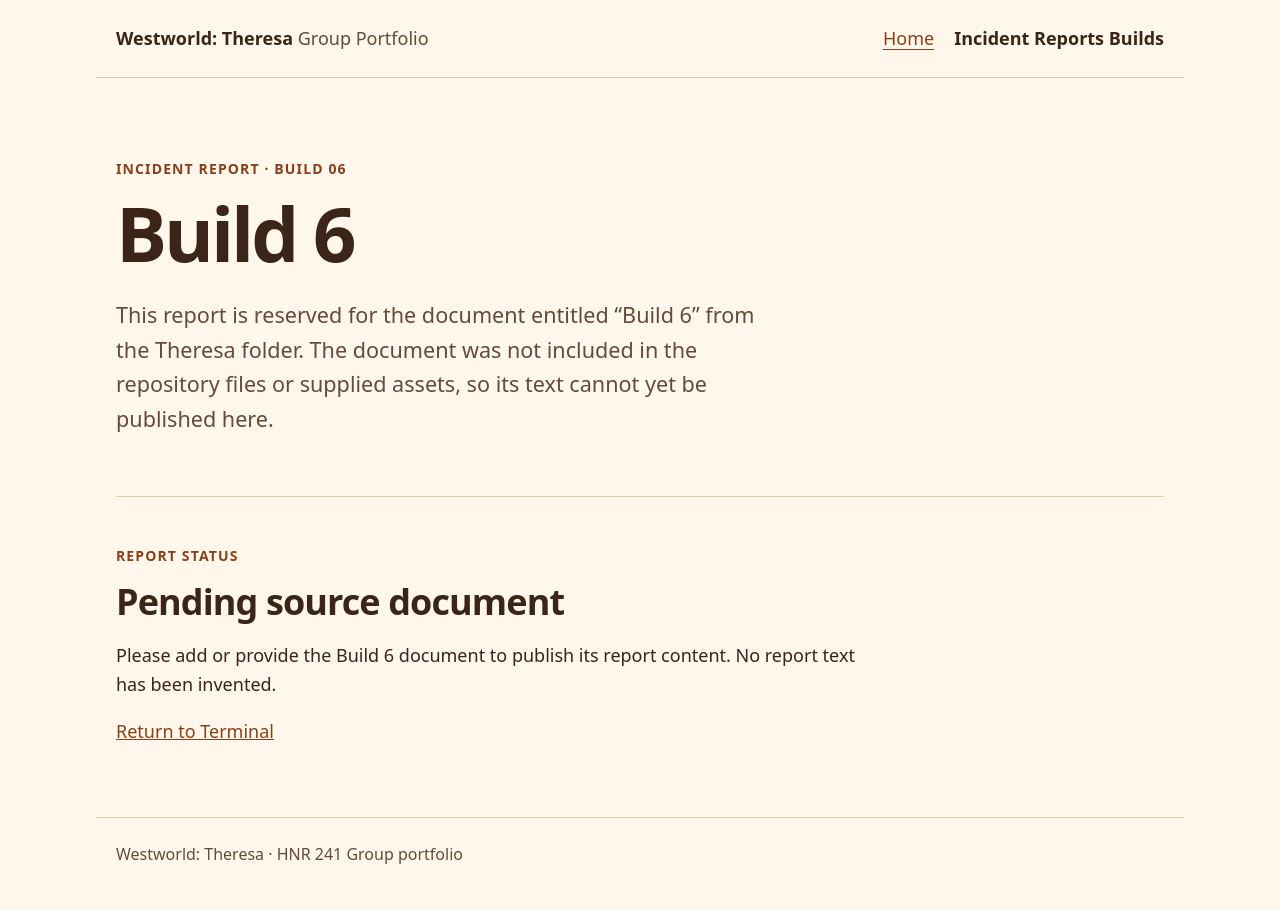
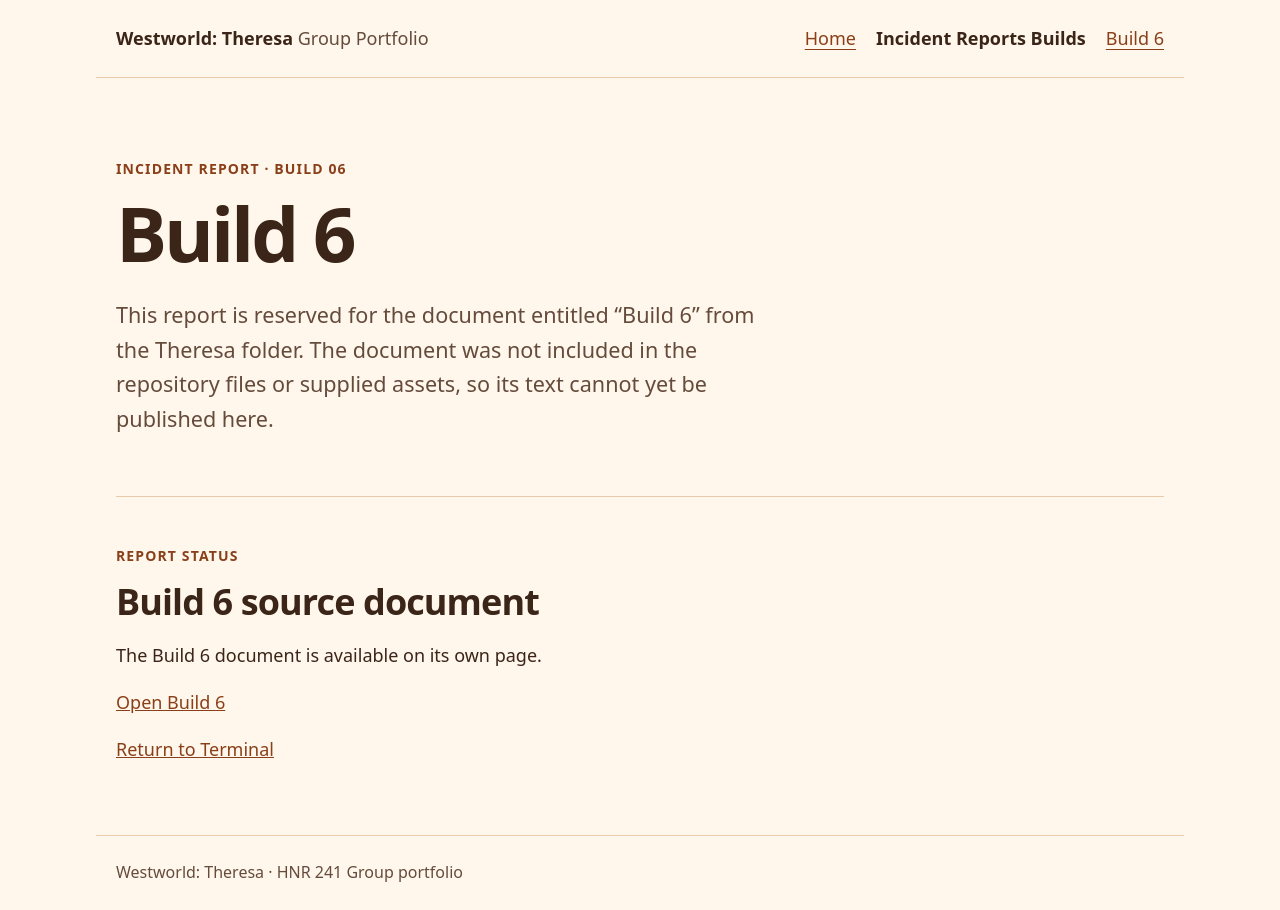
Before and after one commit to um-lrc-hnr241/2026-fall-theresa, a plain HTML site: page reports.html in a window 1280 px wide. Drawn offline with Linux system fonts and the light colour scheme.

Commit message:
Agent: update reports.html

```diff
--- a/reports.html
+++ b/reports.html
@@ -15,6 +15,7 @@
       <ul>
         <li><a href="index.html">Home</a></li>
         <li><a href="reports.html" aria-current="page">Incident Reports <span>Builds</span></a></li>
+        <li><a href="build-6.html">Build 6</a></li>
       </ul>
     </nav>
   </header>
@@ -28,8 +29,9 @@
 
     <section class="content-section" aria-labelledby="status-title">
       <p class="eyebrow">Report status</p>
-      <h2 id="status-title">Pending source document</h2>
-      <p>Please add or provide the Build 6 document to publish its report content. No report text has been invented.</p>
+      <h2 id="status-title">Build 6 source document</h2>
+      <p>The Build 6 document is available on its own page.</p>
+      <p><a href="build-6.html">Open Build 6</a></p>
       <p><a href="index.html">Return to Terminal</a></p>
     </section>
   </main>
```
